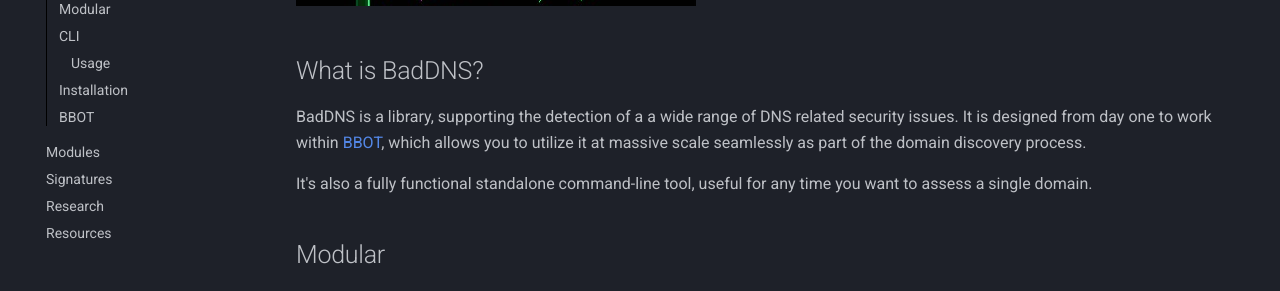
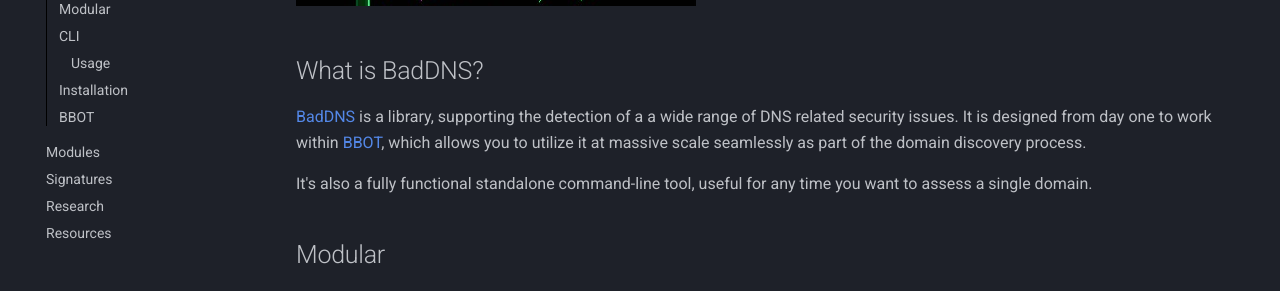
Before and after one commit to blacklanternsecurity/baddns, an MkDocs documentation site: the page built from docs/intro.md, in a window 1280 px wide and 900 px high, scrolled down 469 px. Shown: the part 153-444 px from the top of the window. Built offline with MkDocs 1.6.1 and Material for MkDocs 9.7.7, drawn with Linux system fonts in a browser that asks for light colours; comment, search, counter and statistics services are not loaded; some of the changed lines change nothing that is shown.

Commit message:
docs publish initial

```diff
--- a/docs/intro.md
+++ b/docs/intro.md
@@ -2,7 +2,7 @@
 
 ## What is BadDNS?
 
-BadDNS is a library, supporting the detection of a a wide range of DNS related security issues. It is designed from day one to work within [BBOT](https://github.com/blacklanternsecurity/bbot), which allows you to utilize it at massive scale seamlessly as part of the domain discovery process.
+[BadDNS](https://github.com/blacklanternsecurity/baddns) is a library, supporting the detection of a a wide range of DNS related security issues. It is designed from day one to work within [BBOT](https://github.com/blacklanternsecurity/bbot), which allows you to utilize it at massive scale seamlessly as part of the domain discovery process.
 
 It's also a fully functional standalone command-line tool, useful for any time you want to assess a single domain.
 
```
Also changed, not shown: 1 other file.
